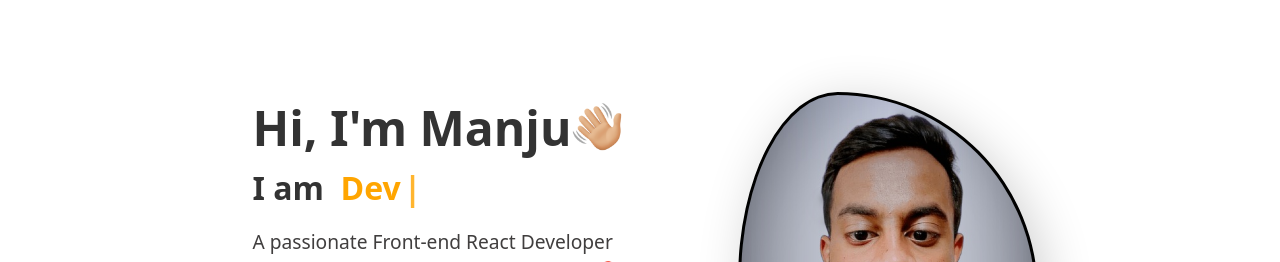
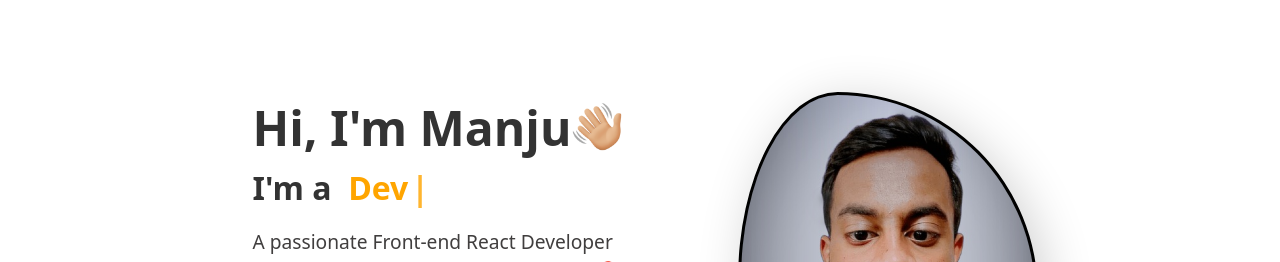
Before and after one commit to manjuhiremath/portfolio, a React (Vite) app: page / in a window 1280 px wide. Shown: the top 262 px of the page. Built offline with nearby package versions, Linux system fonts and the light colour scheme.

Commit message:
Update Info.jsx

```diff
--- a/src/components/Info.jsx
+++ b/src/components/Info.jsx
@@ -44,7 +44,7 @@ function Info() {
             textAlign: "left",
             color: "#333",
           }}>
-                I am &nbsp;
+                I'm a &nbsp;
                 <span className="fs-2 fw-bold text-3" style={{ color: "orange" }}>
                   <Typewriter
                     loop
```
